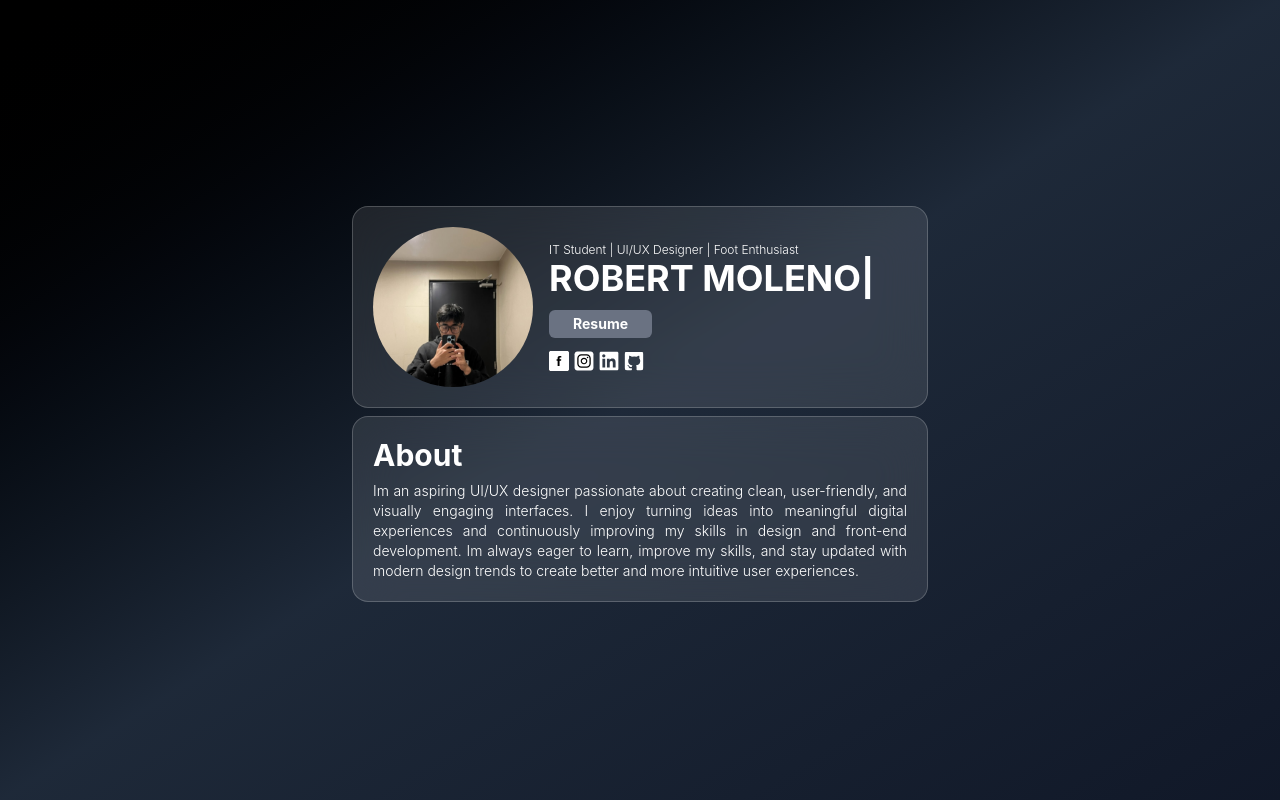
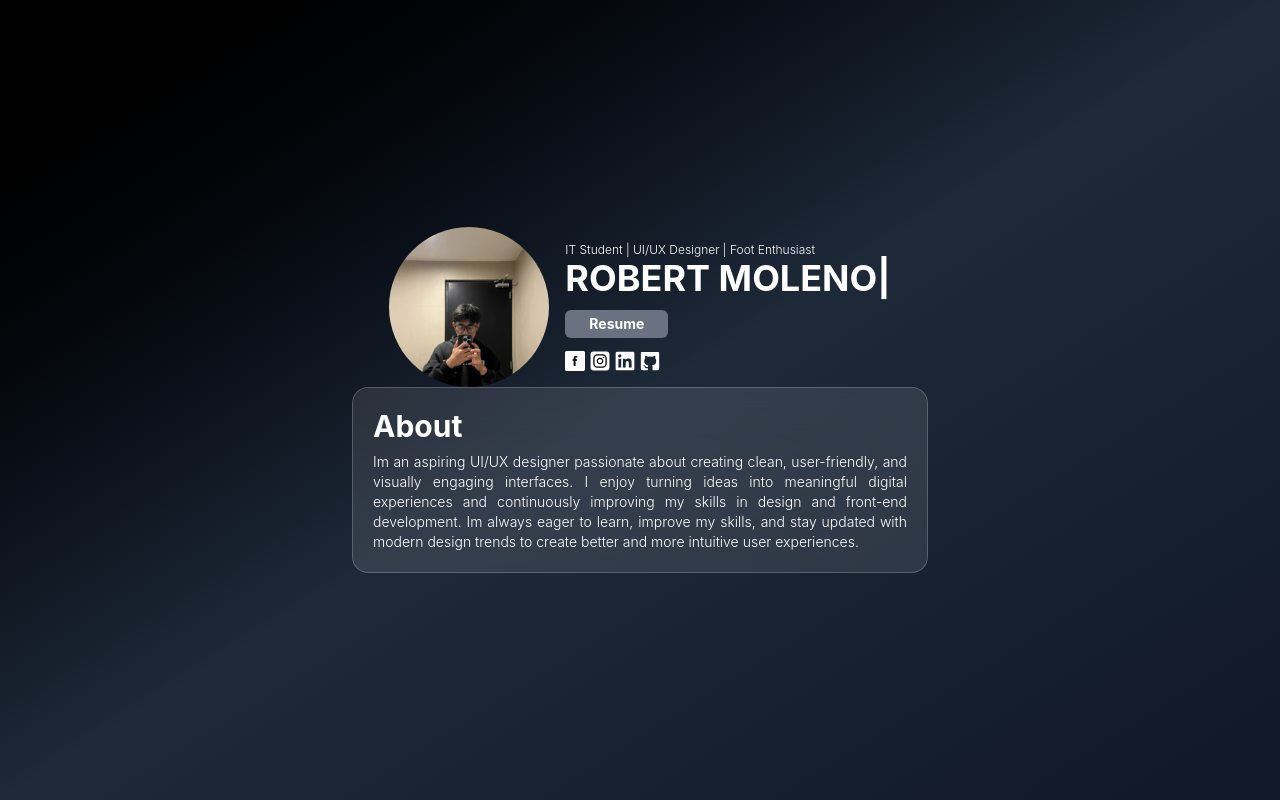
Before and after one commit to rmmln/Portfolio, a React app: page / in a window 1280 px wide. Built offline with nearby package versions, Linux system fonts and the light colour scheme; the HTML template or start-up script is replaced by a standard one.

Commit message:
Update App.jsx

```diff
--- a/src/App.jsx
+++ b/src/App.jsx
@@ -7,7 +7,6 @@ import github from "./assets/github.svg";
 function App() {
   return (
     <div className="flex flex-col min-h-screen flex items-center justify-center bg-gradient-to-br from-black via-gray-800 to-gray-900">
-      <div className="m-2 w-full max-w-xl backdrop-blur-xl bg-white/10 border border-white/20 rounded-2xl p-5 shadow-4xl">
         <div className="flex flex-row md:flex-row items-center  md:gap-4">
           <img
             src={profile}
@@ -44,8 +43,6 @@ function App() {
           <button>
             <img src={github} alt="GitHub" className="mt-3 w-5.5 h-5.5 rounded-lg transition duration-300 ease-in-out transform hover:scale-120" />
           </button>
-        </div>
-
       </div>
     </div>
   </div>
```
